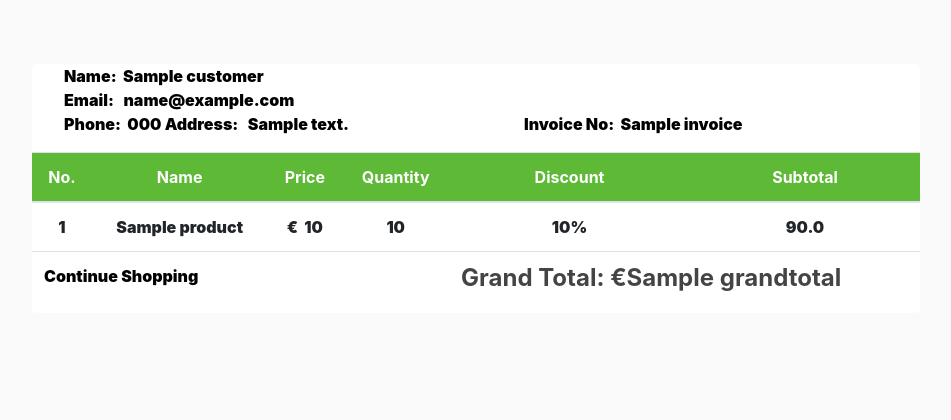
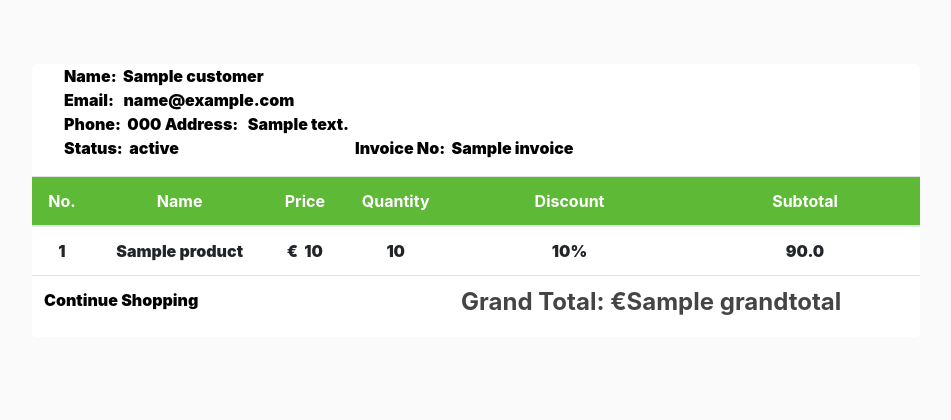
Before and after one commit to Daiconoo1/EcommerWebsite, a Python web app: template templates/customer/order.html in a window 1280 px wide. Shown: the part 64-484 px from the top of the page, without its empty margins (173-1124 px from the left). Run offline with Jinja, Linux system fonts and the light colour scheme; the template is opened without the code that fills it: most values are stand-ins (such as "Sample title", 1, 10 or a date in 2020); some libraries are stand-ins or nearby versions.

Commit message:
Update order.html

```diff
--- a/templates/customer/order.html
+++ b/templates/customer/order.html
@@ -1,4 +1,4 @@
-{%extends "layout2.html"%}
+ {%extends "layout2.html"%}
 {%block content%}
 
 <div class="carttable">
@@ -7,8 +7,10 @@
 		<span class="detail">Name:  &nbsp;{{customer.name|capitalize}}</span>
 		<span class="detail"><br>Email: &nbsp; {{customer.email}}</span>
 		<span class="detail"><br>Phone:  &nbsp;{{customer.mobile}}</span>
-		 <span class="detail">Address: &nbsp; {{customer.address}}</span>  &nbsp;  &nbsp;
+		 <span class="detail">Address: &nbsp; {{customer.address}}</span>
+		 <span class="detail"><br>Status:  &nbsp;{{order.status}}</span>  &nbsp;  &nbsp;
 		 <span class="details">Invoice No:  &nbsp;{{order.invoice}} </span>
+
 		 <p>
 	</div>
 	<table class="table">
```
